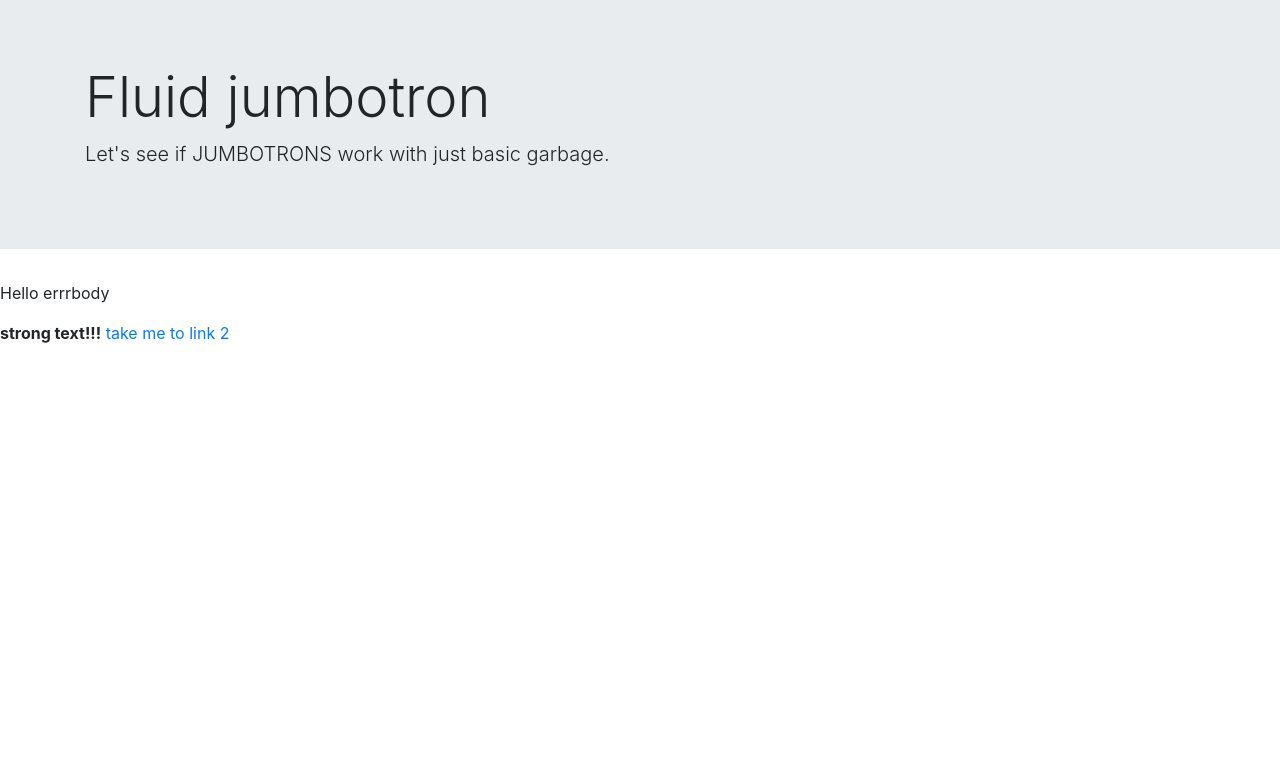
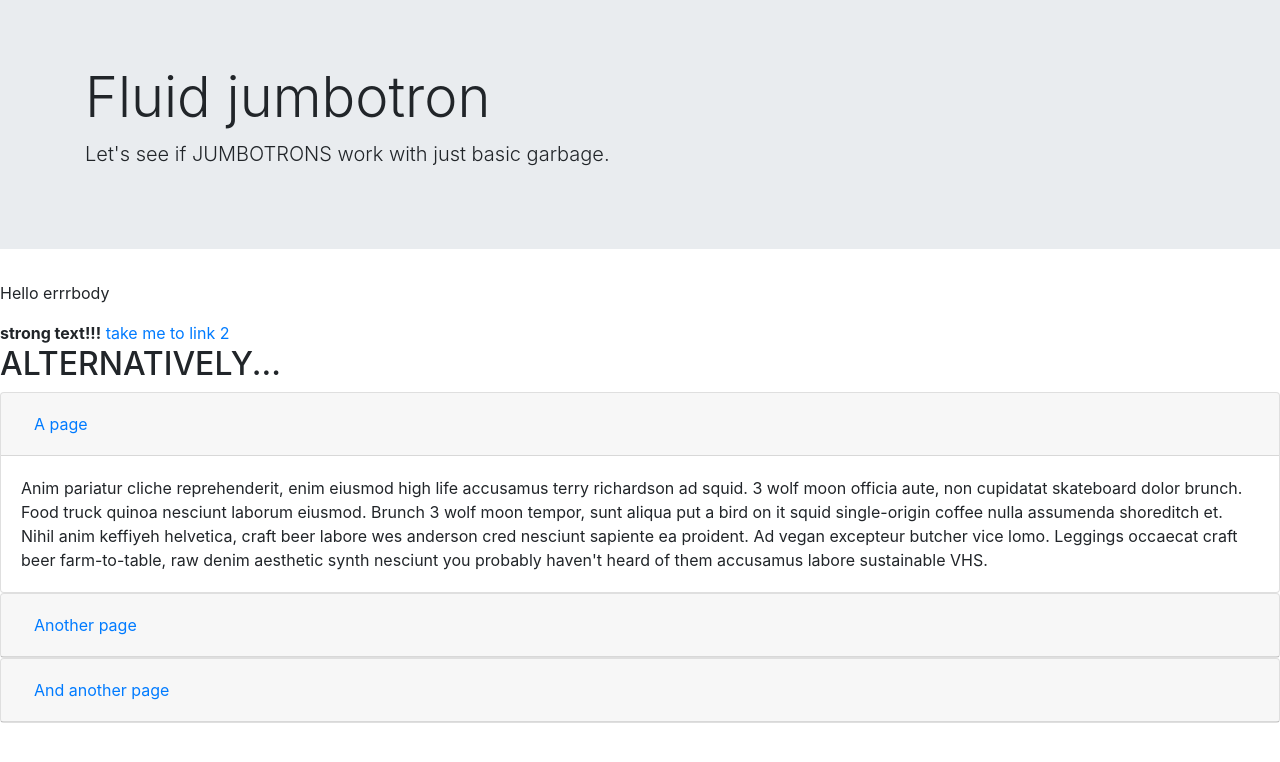
Before and after one commit to blogons/blogons.github.io, a plain HTML site: page index.html in a window 1280 px wide. Drawn offline with nearby package versions, Linux system fonts and the light colour scheme.

Commit message:
Update index.html

```diff
--- a/index.html
+++ b/index.html
@@ -18,6 +18,58 @@
   <p>Hello errrbody</p>
   <strong>strong text!!!</strong>
     <a href="/link2.html">take me to link 2</a>
+
+
+    <h2>ALTERNATIVELY...</h2>
+  <div class="accordion" id="accordionExample">
+  <div class="card">
+    <div class="card-header" id="headingOne">
+      <h2 class="mb-0">
+        <button class="btn btn-link btn-block text-left" type="button" data-toggle="collapse" data-target="#collapseOne" aria-expanded="true" aria-controls="collapseOne">
+         A page
+        </button>
+      </h2>
+    </div>
+
+    <div id="collapseOne" class="collapse show" aria-labelledby="headingOne" data-parent="#accordionExample">
+      <div class="card-body">
+        Anim pariatur cliche reprehenderit, enim eiusmod high life accusamus terry richardson ad squid. 3 wolf moon officia aute, non cupidatat skateboard dolor brunch. Food truck quinoa nesciunt laborum eiusmod. Brunch 3 wolf moon tempor, sunt aliqua put a bird on it squid single-origin coffee nulla assumenda shoreditch et. Nihil anim keffiyeh helvetica, craft beer labore wes anderson cred nesciunt sapiente ea proident. Ad vegan excepteur butcher vice lomo. Leggings occaecat craft beer farm-to-table, raw denim aesthetic synth nesciunt you probably haven't heard of them accusamus labore sustainable VHS.
+      </div>
+    </div>
+  </div>
+  <div class="card">
+    <div class="card-header" id="headingTwo">
+      <h2 class="mb-0">
+        <button class="btn btn-link btn-block text-left collapsed" type="button" data-toggle="collapse" data-target="#collapseTwo" aria-expanded="false" aria-controls="collapseTwo">
+          Another page
+        </button>
+      </h2>
+    </div>
+    <div id="collapseTwo" class="collapse" aria-labelledby="headingTwo" data-parent="#accordionExample">
+      <div class="card-body">
+        Anim pariatur cliche reprehenderit, enim eiusmod high life accusamus terry richardson ad squid. 3 wolf moon officia aute, non cupidatat skateboard dolor brunch. Food truck quinoa nesciunt laborum eiusmod. Brunch 3 wolf moon tempor, sunt aliqua put a bird on it squid single-origin coffee nulla assumenda shoreditch et. Nihil anim keffiyeh helvetica, craft beer labore wes anderson cred nesciunt sapiente ea proident. Ad vegan excepteur butcher vice lomo. Leggings occaecat craft beer farm-to-table, raw denim aesthetic synth nesciunt you probably haven't heard of them accusamus labore sustainable VHS.
+      </div>
+    </div>
+  </div>
+  <div class="card">
+    <div class="card-header" id="headingThree">
+      <h2 class="mb-0">
+        <button class="btn btn-link btn-block text-left collapsed" type="button" data-toggle="collapse" data-target="#collapseThree" aria-expanded="false" aria-controls="collapseThree">
+          And another page
+        </button>
+      </h2>
+    </div>
+    <div id="collapseThree" class="collapse" aria-labelledby="headingThree" data-parent="#accordionExample">
+      <div class="card-body">
+        Anim pariatur cliche reprehenderit, enim eiusmod high life accusamus terry richardson ad squid. 3 wolf moon officia aute, non cupidatat skateboard dolor brunch. Food truck quinoa nesciunt laborum eiusmod. Brunch 3 wolf moon tempor, sunt aliqua put a bird on it squid single-origin coffee nulla assumenda shoreditch et. Nihil anim keffiyeh helvetica, craft beer labore wes anderson cred nesciunt sapiente ea proident. Ad vegan excepteur butcher vice lomo. Leggings occaecat craft beer farm-to-table, raw denim aesthetic synth nesciunt you probably haven't heard of them accusamus labore sustainable VHS.
+      </div>
+    </div>
+  </div>
+</div>
+
+
+
   </body>
 
+
 </html>
```
